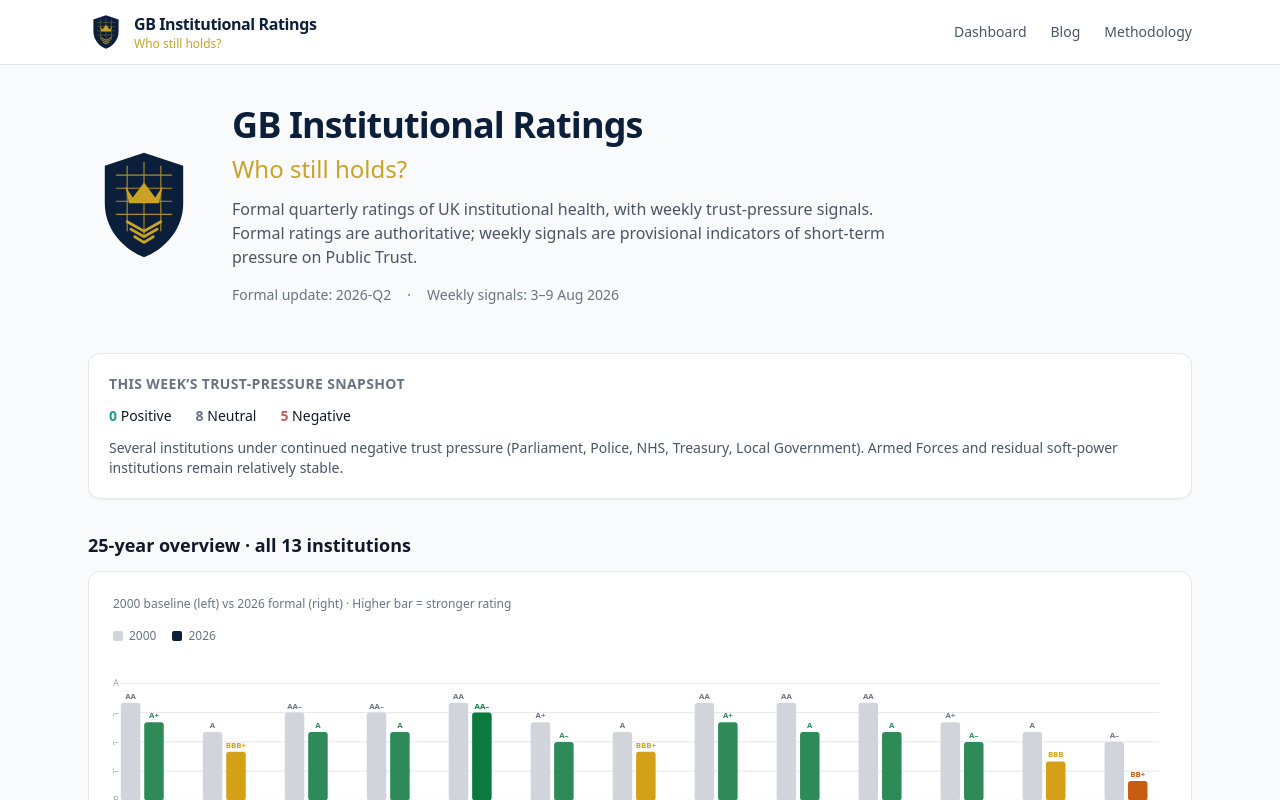
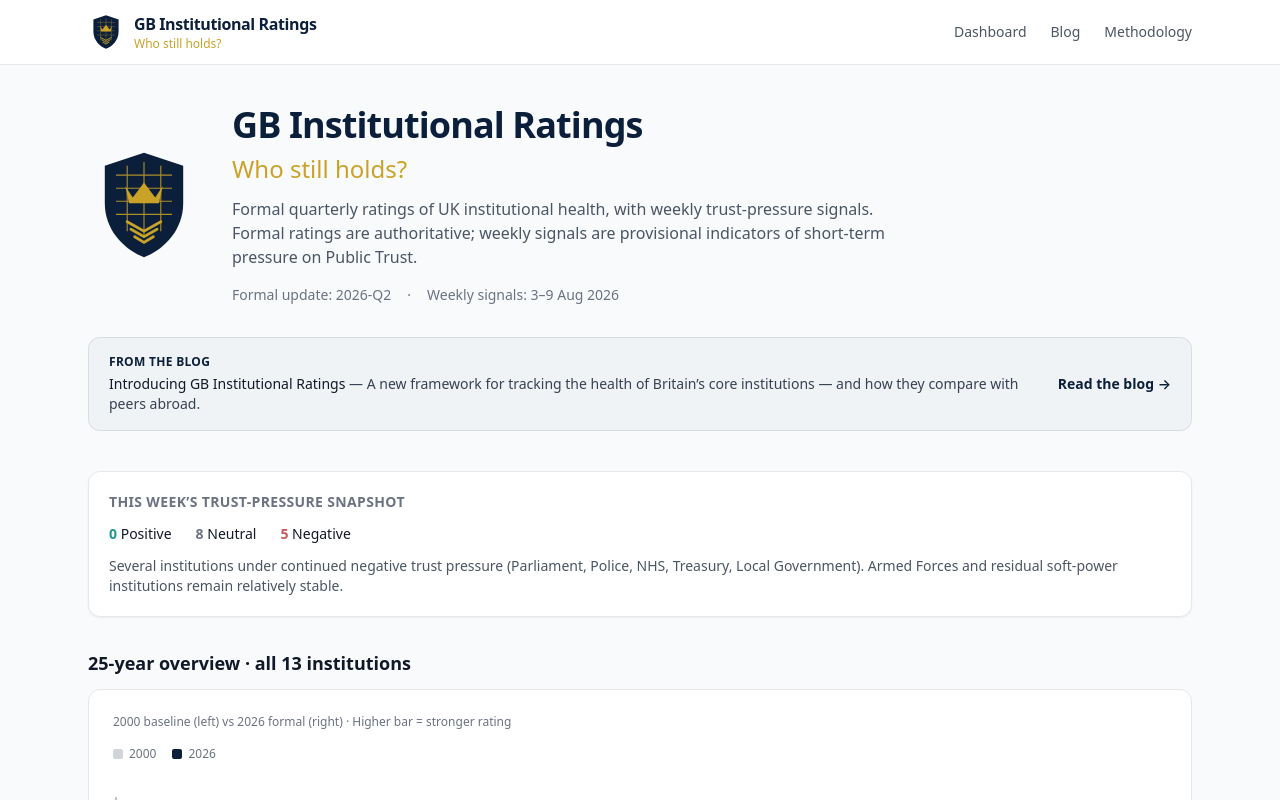
Before and after one commit to stumpyuk1/gir-institutional-ratings, a Next.js app: page / in a window 1280 px wide. Shown: the top 800 px of the page. Built offline with nearby package versions, Linux system fonts and the light colour scheme.

Commit message:
Add blog callout near top of homepage

```diff
--- a/app/page.tsx
+++ b/app/page.tsx
@@ -1,5 +1,6 @@
 import Link from "next/link";
 import { institutions } from "@/data/institutions";
+import { posts } from "@/data/posts";
 import { RatingBadge } from "@/components/RatingBadge";
 import { SignalBadge } from "@/components/SignalBadge";
 import { ShieldIcon } from "@/components/ShieldIcon";
@@ -33,10 +34,12 @@ export default function DashboardPage() {
     highlight: false,
   }));
 
+  const latestPost = [...posts].sort((a, b) => b.date.localeCompare(a.date))[0];
+
   return (
     <div className="mx-auto max-w-6xl px-4 py-10 sm:px-6">
       {/* Hero */}
-      <div className="mb-12 flex flex-col items-start gap-6 sm:flex-row sm:items-center sm:gap-8">
+      <div className="mb-8 flex flex-col items-start gap-6 sm:flex-row sm:items-center sm:gap-8">
         <ShieldIcon className="h-24 w-24 shrink-0 sm:h-28 sm:w-28" />
         <div>
           <h1 className="text-3xl font-bold tracking-tight text-[#0B1F3A] sm:text-4xl">
@@ -55,6 +58,28 @@ export default function DashboardPage() {
             <span>·</span>
             <span>Weekly signals: 3–9 Aug 2026</span>
           </div>
+        </div>
+      </div>
+
+      {/* Blog link callout */}
+      <div className="mb-10 rounded-xl border border-[#0B1F3A]/10 bg-[#0B1F3A]/[0.03] px-5 py-4">
+        <div className="flex flex-col gap-2 sm:flex-row sm:items-center sm:justify-between">
+          <div>
+            <div className="text-xs font-semibold uppercase tracking-wide text-[#0B1F3A]">
+              From the blog
+            </div>
+            <p className="mt-1 text-sm text-gray-700">
+              <span className="font-medium text-gray-900">{latestPost.title}</span>
+              {" — "}
+              {latestPost.excerpt}
+            </p>
+          </div>
+          <Link
+            href="/blog"
+            className="shrink-0 text-sm font-semibold text-[#0B1F3A] hover:underline"
+          >
+            Read the blog →
+          </Link>
         </div>
       </div>
 
```
